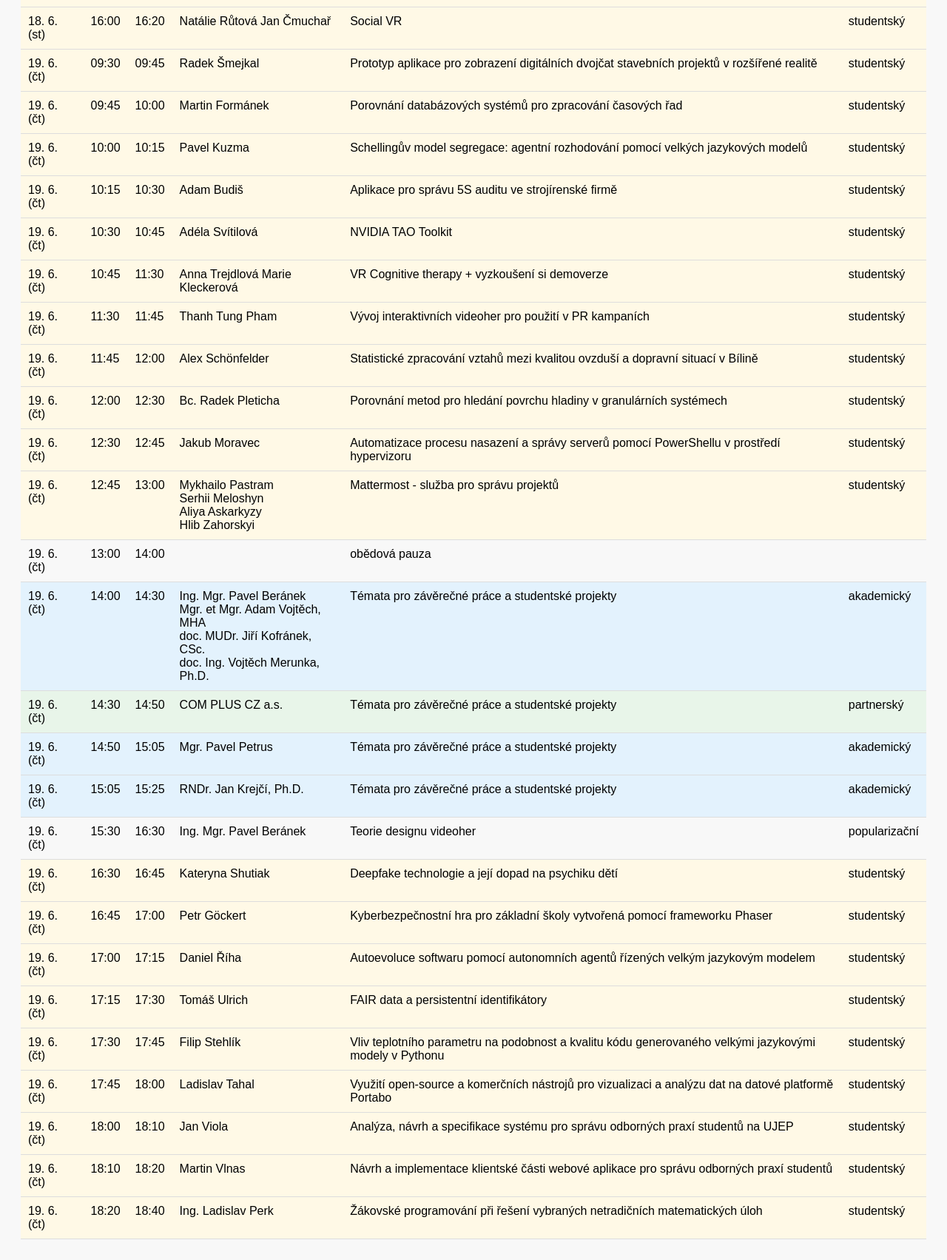
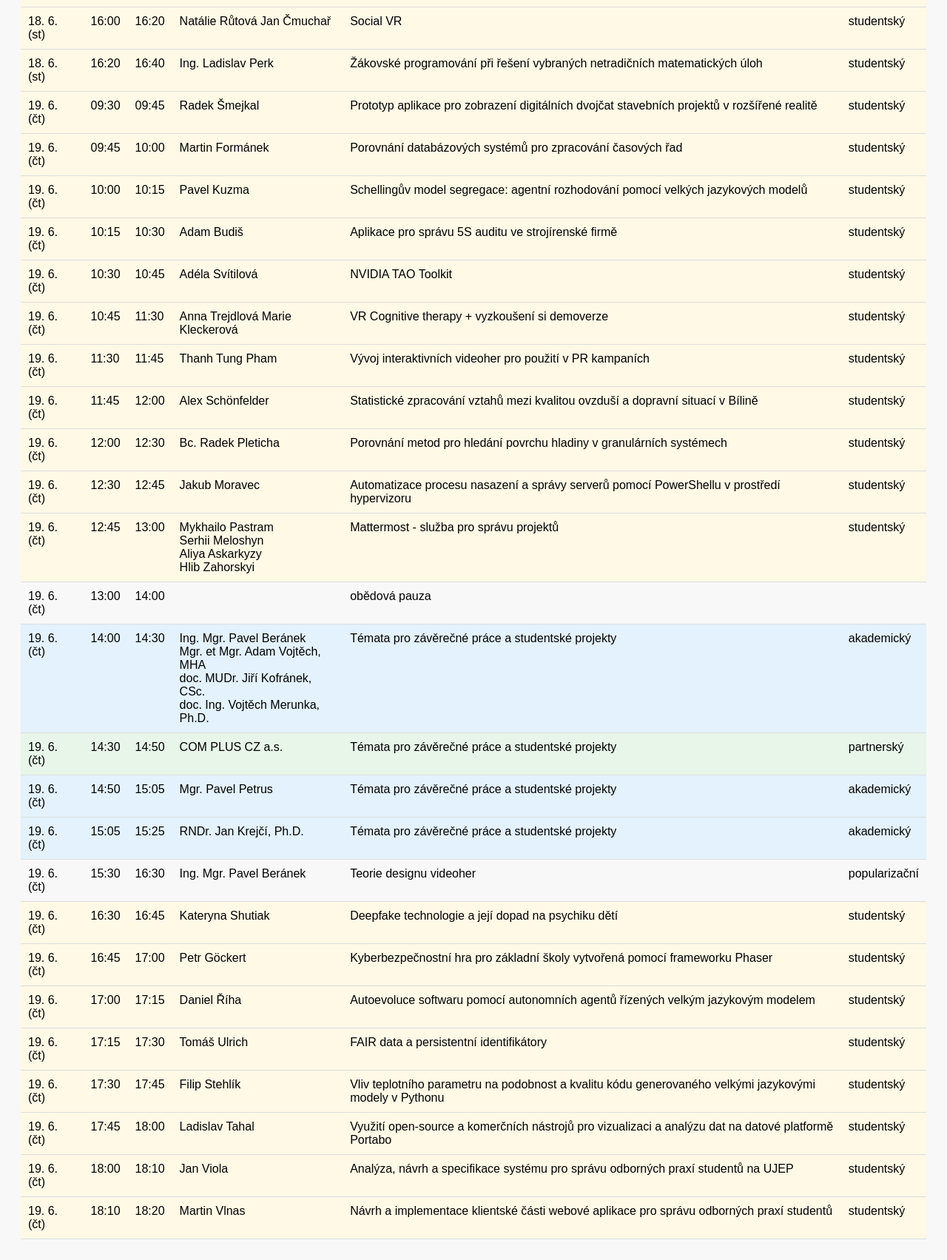
Before and after one commit to jskvor/SKKI-2025-06, a plain HTML site: page index.html in a window 1280 px wide. Shown: the part 1209-2912 px from the top of the page at 74% size. Drawn offline with Linux system fonts and the light colour scheme.

Commit message:
Update index.html

```diff
--- a/index.html
+++ b/index.html
@@ -240,6 +240,15 @@ Jan Čmuchař</td>
  </tr>
 
  <tr class="type-studentsky">
+ <td>18.&nbsp;6. (st)</td>
+ <td>16:20</td>
+ <td>16:40</td>
+ <td>Ing. Ladislav Perk</td>
+ <td>Žákovské programování při řešení vybraných netradičních matematických úloh</td>
+ <td>studentský</td>
+ </tr>
+
+ <tr class="type-studentsky">
  <td>19.&nbsp;6. (čt)</td>
  <td>09:30</td>
  <td>09:45</td>
@@ -465,15 +474,6 @@ Marie Kleckerová</td>
  <td>studentský</td>
  </tr>
 
- <tr class="type-studentsky">
- <td>19.&nbsp;6. (čt)</td>
- <td>18:20</td>
- <td>18:40</td>
- <td>Ing. Ladislav Perk</td>
- <td>Žákovské programování při řešení vybraných netradičních matematických úloh</td>
- <td>studentský</td>
- </tr>
-
  </tbody>
  </table>
 </body>
```
